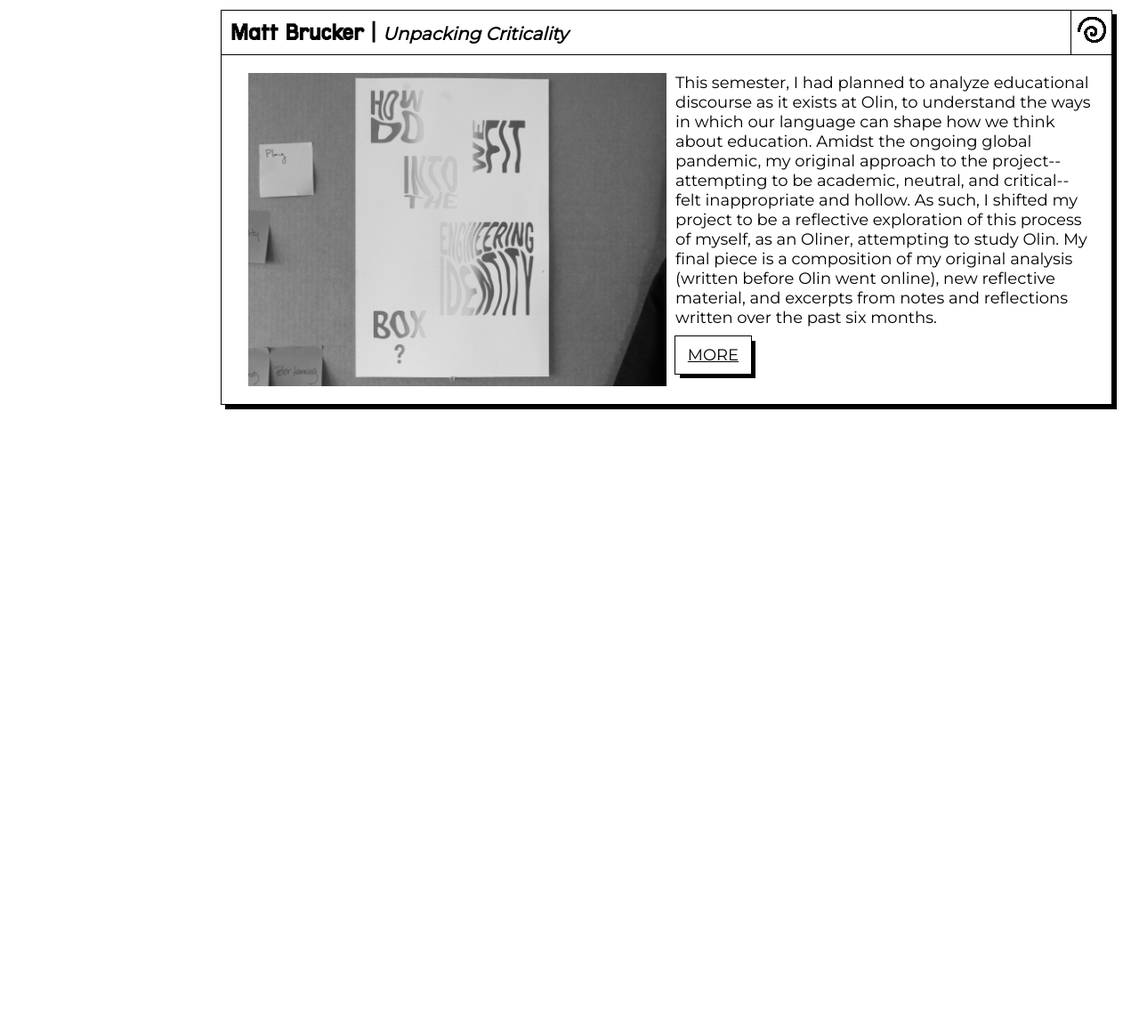
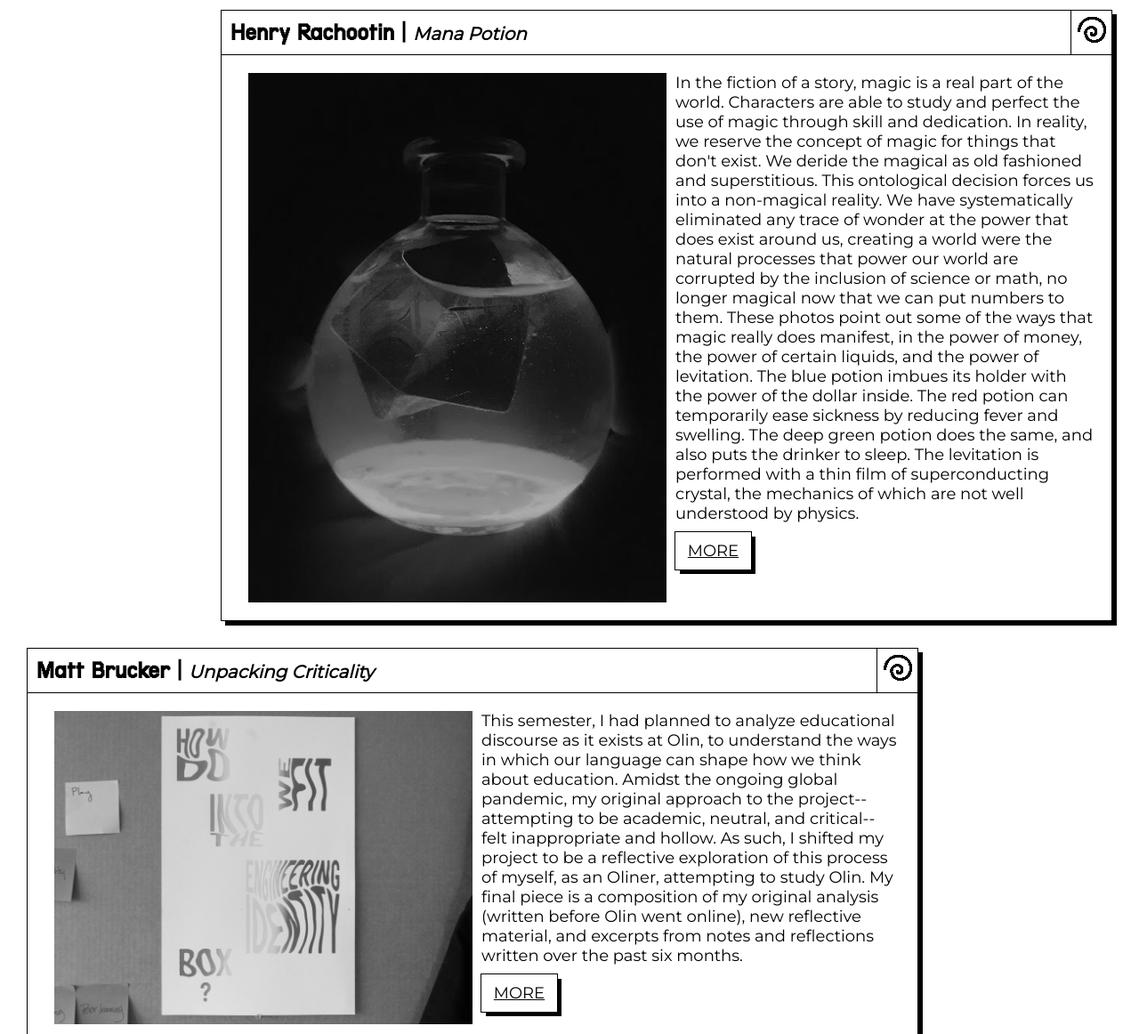
Before and after one commit to olin/ahs-capstone-exhibit, a Jekyll site: the page built from index.md, in a window 1280 px wide and 1400 px high, scrolled down 4781 px. Shown: the part 238-1400 px from the top of the window at 89% size. Built offline with Jekyll 4.4.1, drawn with Linux system fonts in a browser that asks for light colours; before the commit the page ends 5504 px from its top, so only the background shows below that.

Commit message:
Adding project.

```diff
--- a/_data/projects.yml
+++ b/_data/projects.yml
@@ -51,3 +51,9 @@
   description: This collection looks into the stories of five Olin women seniors. The interviews were centered around the women's journeys through their education with a significant focus on gender. In this collection, I try to represent the women through photography and reflections about their interviews. I invite you to explore this collection and use their stories and an inspiration to reflect on your own experiences.
   hyperlink: https://documentcloud.adobe.com/link/track?uri=urn%3Aaaid%3Ascds%3AUS%3A0c756d4b-2a87-46dc-aec5-365e9e7c282c
   img: assets/glimpse.jpg
+
+- author: Henry Rachootin
+  title: Mana Potion
+  description: In the fiction of a story, magic is a real part of the world. Characters are able to study and perfect the use of magic through skill and dedication. In reality, we reserve the concept of magic for things that don't exist. We deride the magical as old fashioned and superstitious. This ontological decision forces us into a non-magical reality. We have systematically eliminated any trace of wonder at the power that does exist around us, creating a world were the natural processes that power our world are corrupted by the inclusion of science or math, no longer magical now that we can put numbers to them. These photos point out some of the ways that magic really does manifest, in the power of money, the power of certain liquids, and the power of levitation. The blue potion imbues its holder with the power of the dollar inside. The red potion can temporarily ease sickness by reducing fever and swelling. The deep green potion does the same, and also puts the drinker to sleep. The levitation is performed with a thin film of superconducting crystal, the mechanics of which are not well understood by physics.
+  hyperlink: https://photos.app.goo.gl/8AoVHxmDy4dzrhVG9
+  img: assets/potion.jpg
```
Also changed, not shown: assets/potion.jpg (added).
